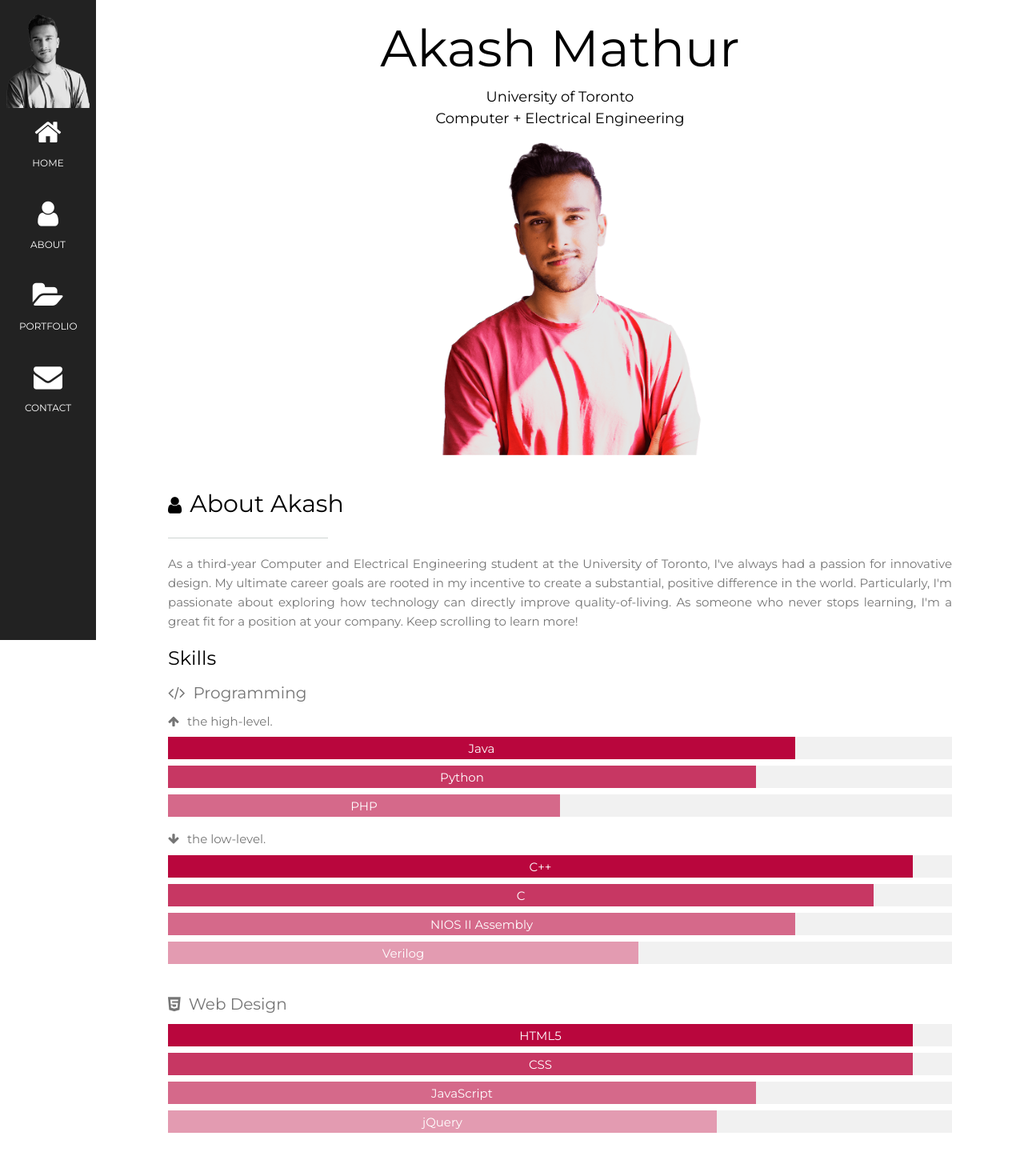
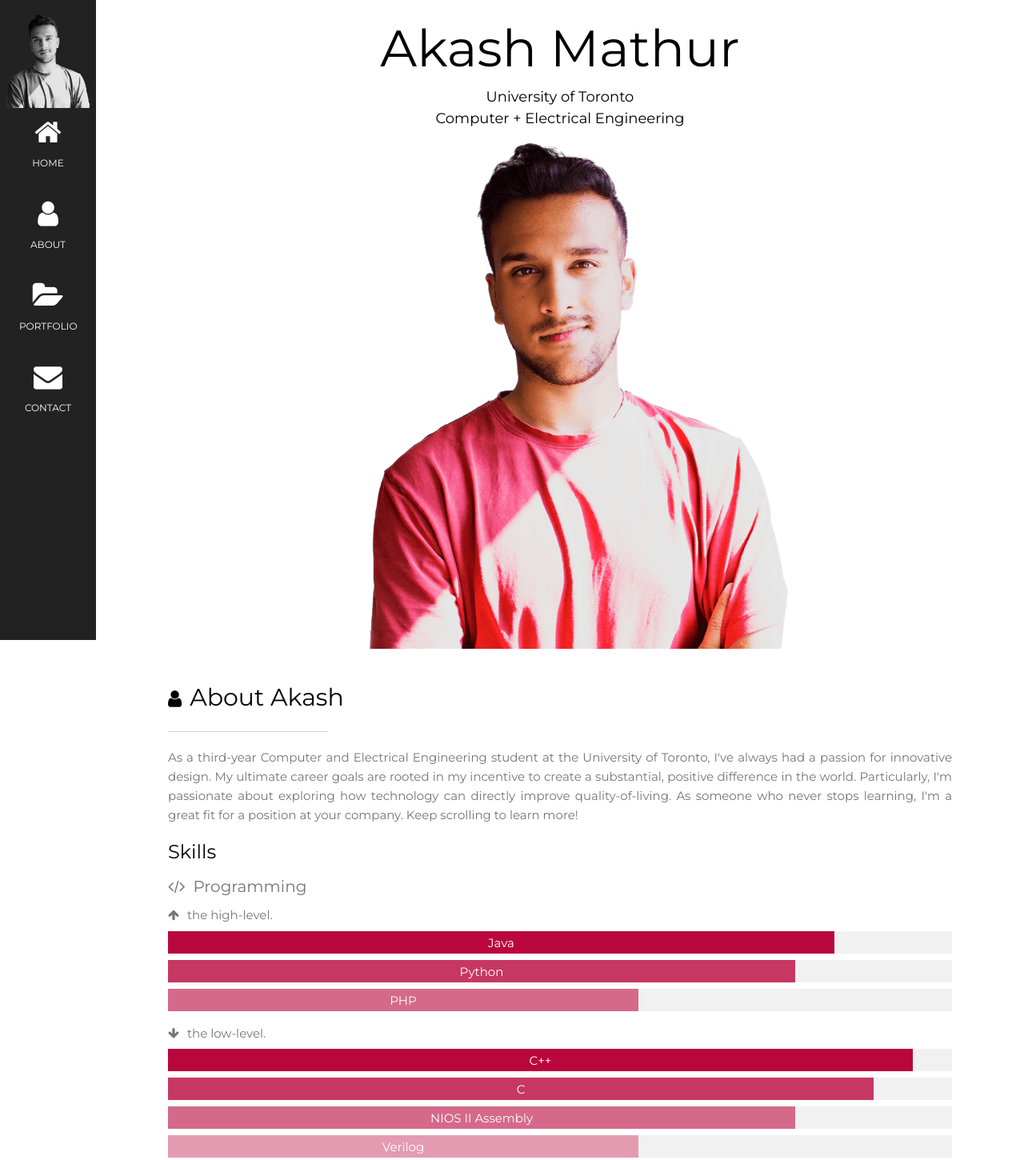
Before and after one commit to akashmathur/akashmathur.github.io, a plain HTML site: page index.html in a window 1280 px wide. Shown: the top 1450 px of the page at 80% size. Drawn offline with Linux system fonts and the light colour scheme; some packages are replaced by stand-ins of ours.

Commit message:
gh_1.35: same as last update configs

```diff
--- a/css/main.css
+++ b/css/main.css
@@ -87,6 +87,9 @@
      margin-top:4px!important;
      margin-bottom:4px!important;
 }
+ .margin-4-bottom {
+     margin-bottom:4px!important;
+}
  .margin-8 {
      margin-top:8px!important;
      margin-bottom:8px!important;
@@ -98,11 +101,6 @@
  .margin-10-top {
      margin-top:10px!important;
 }
-
- .margin-4-bottom {
-     margin-bottom:4px!important;
-}
-
  .margin-16 {
      margin-top:16px!important;
      margin-bottom:16px!important;
--- a/index.html
+++ b/index.html
@@ -56,7 +56,7 @@
             <h1 class="w3-jumbo animated bounceInDown delay-1s margin-0"> Akash Mathur</h1>
             <h2 class="w3-large animated bounceInDown delay-1s margin-0"> University of Toronto</h2>
             <h2 class="w3-large animated bounceInDown delay-1s margin-16-bottom"> Computer + Electrical Engineering</h2>
-            <img src="images/akashpic1.png" alt="boy" class="w3-image animated fadeInDown slow" width="370">
+            <img src="images/akashpic1.png" alt="boy" class="w3-image animated fadeInDown slow" width="600">
          </header>
          <!-- About Section -->
          <div class="w3-content w3-justify w3-text-grey padding-24-top margin-4-top" id="about">
@@ -70,13 +70,13 @@
                <div class="" id="high-level" style="margin-bottom: 17px">
                   <h5 class="w3-medium"  style="margin-bottom: 0;"><i class="fa fa-arrow-up w3-wide"></i>the high-level.</h5>
                   <div class="w3-light-grey">
-                     <div class="w3-container w3-padding-small skills-spacing skillColor1 w3-center" style="height:28px;width:80%">Java</div>
+                     <div class="w3-container w3-padding-small skills-spacing skillColor1 w3-center" style="height:28px;width:85%">Java</div>
                   </div>
                   <div class="w3-light-grey">
-                     <div class="w3-container w3-padding-small skills-spacing skillColor2 w3-center" style="height:28px;width:75%">Python</div>
+                     <div class="w3-container w3-padding-small skills-spacing skillColor2 w3-center" style="height:28px;width:80%">Python</div>
                   </div>
                   <div class="w3-light-grey">
-                     <div class="w3-container w3-padding-small skills-spacing skillColor3 w3-center" style="height:28px;width:50%">PHP</div>
+                     <div class="w3-container w3-padding-small skills-spacing skillColor3 w3-center" style="height:28px;width:60%">PHP</div>
                   </div>
                </div>
                 <!-- low level -->
```
